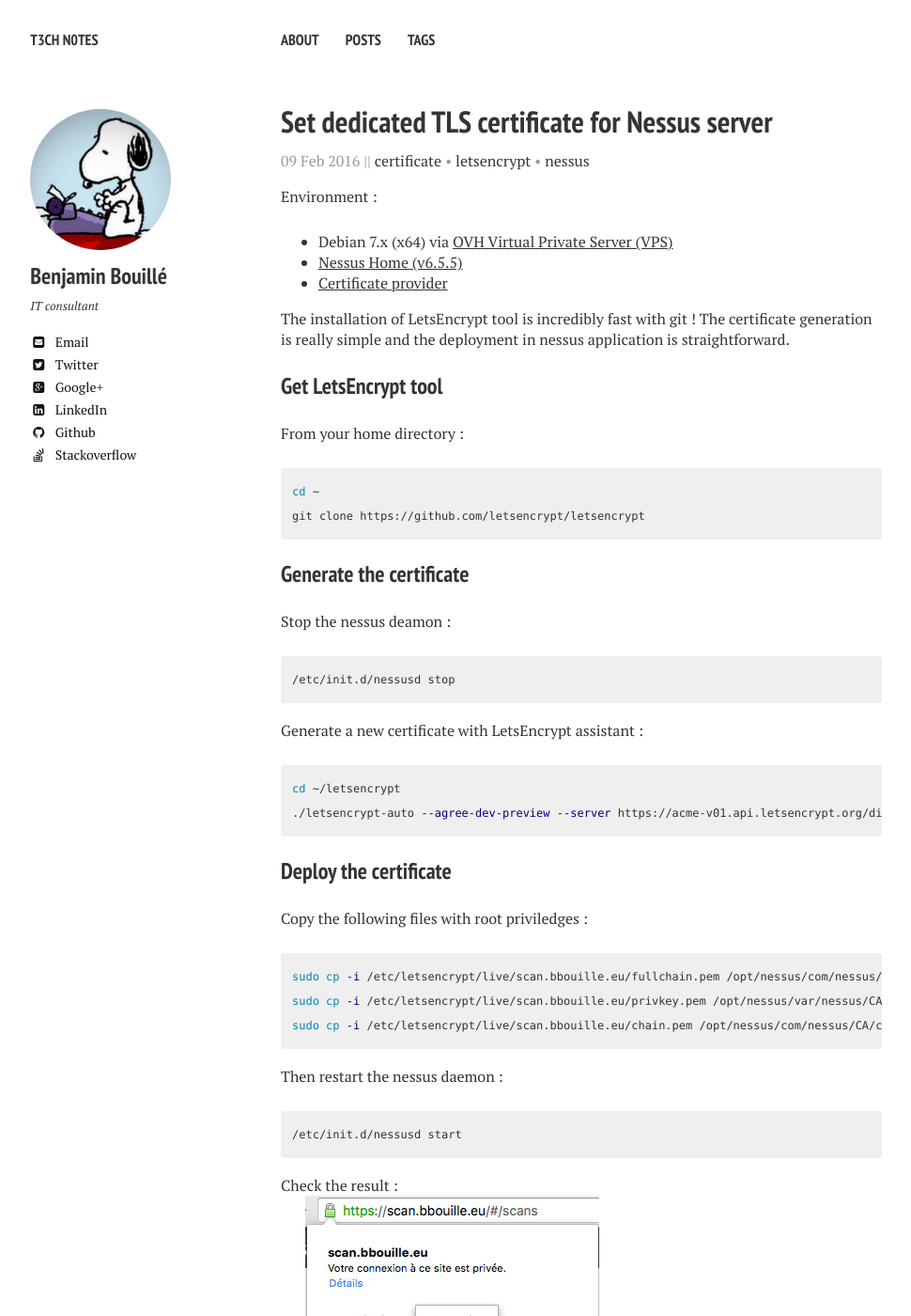
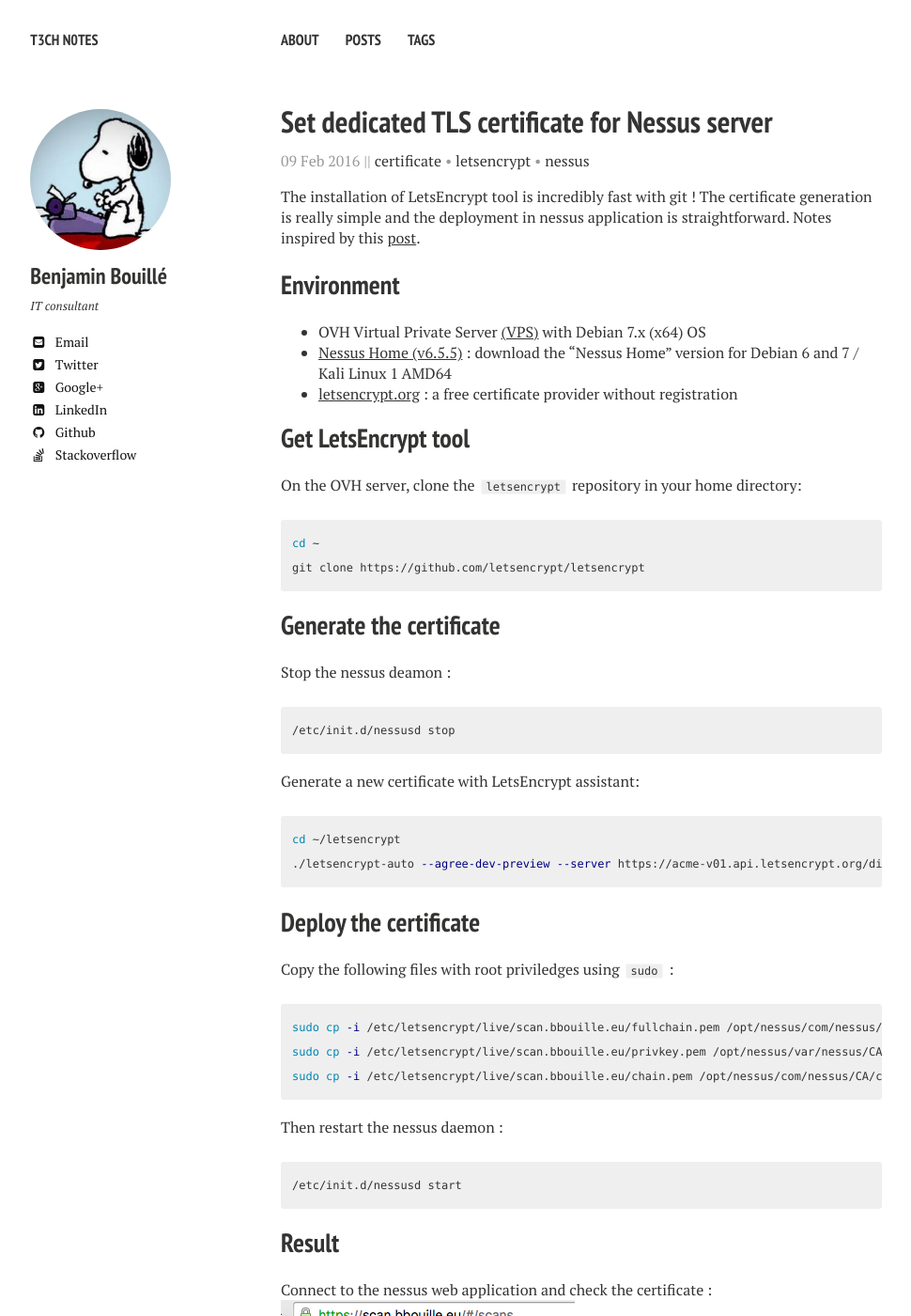
Before and after one commit to bbouille/bbouille.github.io, a Jekyll site: the page built from _posts/2016-02-09-TLS-certificate-for-Nessus.md, in a window 1280 px wide and 1400 px high. Shown: the whole window at 94% size, without its empty margins (21-991 px from the left). Built offline with Jekyll 4.4.1, drawn with Linux system fonts in a browser that asks for light colours; nearby versions of some CDN libraries; some of the changed text lies outside the part shown.

Commit message:
cleanup MD and update sections

````diff
--- a/_posts/2016-02-09-TLS-certificate-for-Nessus.md
+++ b/_posts/2016-02-09-TLS-certificate-for-Nessus.md
@@ -5,23 +5,25 @@
 tags: [certificate, letsencrypt, nessus]
 ---
 
-Environment :
-- Debian 7.x (x64) via [OVH Virtual Private Server (VPS)](https://www.ovh.com)
-- [Nessus Home (v6.5.5)](https://www.tenable.com/products/nessus-home)
-- [Certificate provider](https://letsencrypt.org/certificates)
+The installation of LetsEncrypt tool is incredibly fast with git ! The certificate generation is really simple and the deployment in nessus application is straightforward.
+Notes inspired by this [post](http://jerrygamblin.com/2015/11/04/letsencrypt-org-tls-certificate-with-nessus/).
 
-The installation of LetsEncrypt tool is incredibly fast with git ! The certificate generation is really simple and the deployment in nessus application is straightforward.
+## Environment
 
-### Get LetsEncrypt tool
+  * OVH Virtual Private Server [(VPS)](https://www.ovh.com) with Debian 7.x (x64) OS
+  * [Nessus Home (v6.5.5)](https://www.tenable.com/products/nessus/select-your-operating-system) : download the "Nessus Home" version for Debian 6 and 7 / Kali Linux 1 AMD64
+  * [letsencrypt.org](https://letsencrypt.org/certificates) : a free certificate provider without registration
 
-From your home directory :
+## Get LetsEncrypt tool
+
+On the OVH server, clone the `letsencrypt` repository in your home directory:
 
 ```bash
 cd ~
 git clone https://github.com/letsencrypt/letsencrypt
 ```
 
-### Generate the certificate
+## Generate the certificate
 
 Stop the nessus deamon :
 
@@ -29,16 +31,16 @@
 /etc/init.d/nessusd stop
 ```
 
-Generate a new certificate with LetsEncrypt assistant :
+Generate a new certificate with LetsEncrypt assistant:
 
 ```bash
 cd ~/letsencrypt
 ./letsencrypt-auto --agree-dev-preview --server https://acme-v01.api.letsencrypt.org/directory auth
 ```
 
-### Deploy the certificate
+## Deploy the certificate
 
-Copy the following files with root priviledges :
+Copy the following files with root priviledges using `sudo` :
 
 ```bash
 sudo cp -i /etc/letsencrypt/live/scan.bbouille.eu/fullchain.pem /opt/nessus/com/nessus/CA/servercert.pem
@@ -52,10 +54,11 @@
 /etc/init.d/nessusd start
 ```
 
-Check the result :
+## Result
 
+Connect to the nessus web application and check the certificate :
 ![Cert deployed](/images/scan-cert.png)
 
-Reference :
-[1]: http://static.tenable.com/documentation/nessus_6.4_installation_guide.pdf
-[2]: http://jerrygamblin.com/2015/11/04/letsencrypt-org-tls-certificate-with-nessus/
+## Limitation
+
+Please note that your certificate has a short life span : Let’s Encrypt CA issues short-lived certificates (90 days). See the documentation to renew the certificate : [https://letsencrypt.readthedocs.org/en/latest/using.html#renewal](https://letsencrypt.readthedocs.org/en/latest/using.html#renewal)
````
